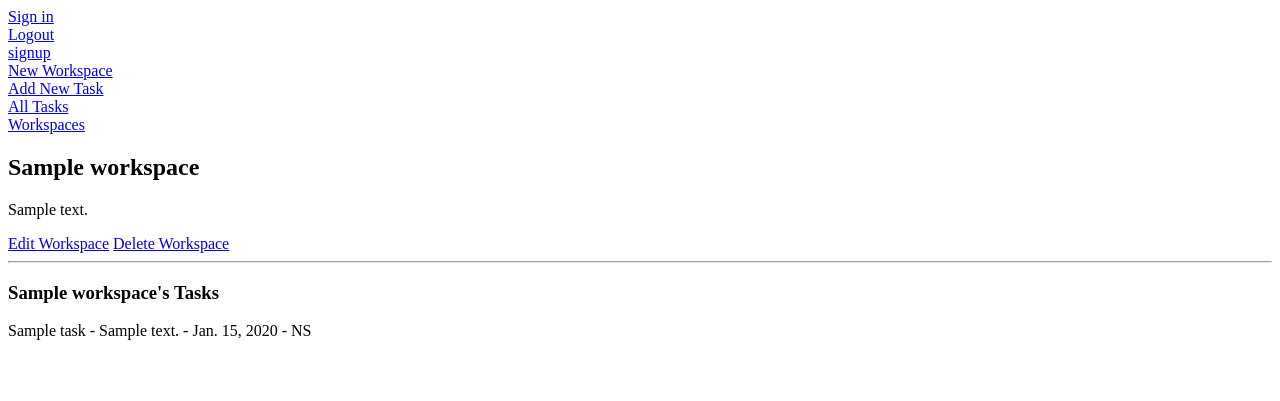
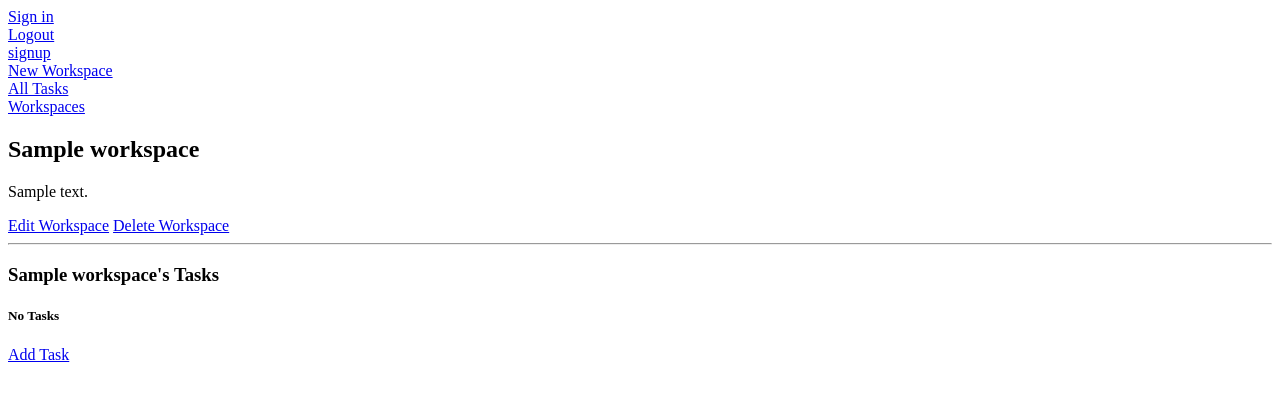
Before and after one commit to ebraa409/OpFlow, a Django app: page /workspaces/1 in a window 1280 px wide. Shown: the top 401 px of the page. Run offline with Django 4.2, Linux system fonts and the light colour scheme; tables that the repository leaves empty hold one stand-in row (values such as "Sample post").

Commit message:
for noor

```diff
--- a/main_app/forms.py
+++ b/main_app/forms.py
@@ -1,6 +1,8 @@
 from django import forms
 from django.contrib.auth.models import User
-from .models import Profile
+from .models import Profile,Task
+from django.forms import ModelForm
+
 
 
 class UpdateUserForm(forms.ModelForm):
@@ -24,3 +26,10 @@
   class Meta:
     model = Profile
     fields = ['first_name', 'last_name', 'image']
+
+
+
+class TaskForm(ModelForm):
+  class Meta: ##declare model that is being used
+    model = Task
+    fields = ['name', 'description','duedate','status']
--- a/main_app/models.py
+++ b/main_app/models.py
@@ -21,11 +21,26 @@
     return self.user.username
 
 
+class Workspace(models.Model):
+  name = models.CharField(max_length=50)
+  description = models.TextField(max_length=300)
+  # tasks = models.ManyToManyField(Task)
+
+
 class Task(models.Model):
   name = models.CharField(max_length=50)
   description = models.TextField(max_length=300)
   duedate = models.DateField()
   status = models.CharField(max_length=100, choices=STATUS, default=STATUS[0][0])
+  workspace = models.ForeignKey(Workspace, on_delete=models.CASCADE,default=1)
+
+
+
+
+
+
+
+
 
 
   def __str__(self):
@@ -34,10 +49,7 @@
   def get_absolute_url(self):
     return reverse('tasks_detail', kwargs={'pk': self.id})
 
-class Workspace(models.Model):
-  name = models.CharField(max_length=50)
-  description = models.TextField(max_length=300)
-  tasks = models.ManyToManyField(Task)
+
 
   def get_absolute_url(self):
     return reverse('detail', kwargs={'workspace_id': self.id})
--- a/main_app/templates/base.html
+++ b/main_app/templates/base.html
@@ -12,7 +12,6 @@
     <nav><a href="{% url 'logout' %}">Logout</a></nav>
     <nav><a href="{% url 'signup' %}">signup</a></nav>
     <nav><a href="{% url 'workspaces_create' %}">New Workspace</a></nav>
-    <nav><a href="{% url 'tasks_create' %}">Add New Task</a></nav>
     <nav><a href="{% url 'tasks_index' %}">All Tasks</a></nav>
     <nav><a href="{% url 'index' %}">Workspaces</a></nav>
   </header>
--- a/main_app/templates/main_app/task_form.html
+++ b/main_app/templates/main_app/task_form.html
@@ -10,10 +10,11 @@
 
 <form action="" method="post">
   {% csrf_token %}
+  <input type="hidden" name="workspace_id" value="{{ workspace.id }}">
   <table>
     {{form.as_table}}
   </table>
-  <input type="submit" value="Submit!" class="btn">
+  <input type="submit" value="Submit!">
 </form>
 
 
--- a/main_app/templates/workspaces/detail.html
+++ b/main_app/templates/workspaces/detail.html
@@ -14,12 +14,12 @@
 
 <hr>
 
-<div class="row">
-  <div class="col s6">
-    <h3>{{ workspace.name }}'s Tasks</h3>
+<div>
+  <div>
+      <h3> {{ workspace.name }}'s Tasks</h3>
 
-    {% if workspace.tasks.count %}
-      {% for task in workspace.tasks.all %}
+      {% if tasks %}
+          {% for task in tasks %}
               <div>
                   <span>
                       {{ task.name }} - {{ task.description }} - {{ task.duedate }} - {{ task.status }}
@@ -32,6 +32,10 @@
   </div>
 </div>
 
+<div>
+  <a href="{% url 'tasks_create' workspace.id %}">Add Task</a>
+
+</div>
 
 
 
--- a/main_app/urls.py
+++ b/main_app/urls.py
@@ -19,9 +19,12 @@
   path('workspaces/create', views.WorkspaceCreate.as_view(), name='workspaces_create'),
   path('workspaces/<int:pk>/update/', views.WorkspaceUpdate.as_view(), name='workspaces_update'),
   path('workspaces/<int:pk>/delete/', views.WorkspaceDelete.as_view(), name='workspaces_delete'),
+  path('workspaces/<int:workspace_id>/add_tasks/', views.TaskCreate.as_view(), name='tasks_create'),
+
 
   ## Tasks CRUDS
-  path('tasks/create', views.TaskCreate.as_view(), name='tasks_create'),
+  # path('tasks/<int:workspace_id>/create/', views.TaskCreate.as_view(), name='tasks_create'),
+
   path('tasks/<int:pk>/update/', views.TaskUpdate.as_view(), name='tasks_update'),
   path('tasks/<int:pk>/delete/', views.TaskDelete.as_view(), name='tasks_delete'),
   path('tasks/', views.TaskList.as_view(), name='tasks_index'),
--- a/main_app/views.py
+++ b/main_app/views.py
@@ -7,6 +7,8 @@
 from .models import Workspace, Task
 from django.views.generic.edit import CreateView, UpdateView, DeleteView
 from django.views.generic import DetailView, ListView
+from .forms import TaskForm
+
 
 # Create your views here.
 
@@ -84,7 +86,25 @@
 
 def workspaces_detail(request, workspace_id):
   workspace = Workspace.objects.get(id =workspace_id)
-  return render(request, 'workspaces/detail.html', {'workspace': workspace})
+  task_form = TaskForm()
+  return render(request, 'workspaces/detail.html', {'workspace': workspace, 'task_form':task_form})
+
+
+
+
+
+
+# def cats_detail(request, cat_id):
+#   #Select * FROM 'main_app_cat' WHERE id = cat_id
+#   cat = Cat.objects.get(id=cat_id)
+#   feeding_form = FeedingForm()
+#   ## Exclude those ids which exist in cat_toys join table with the current cat id
+#   toys_cats_doesnt_have = Toy.objects.exclude(id__in = cat.toys.all().values_list('id'))
+#   return render(request, 'cats/detail.html', {'cat': cat, 'feeding_form': feeding_form, 'toys':toys_cats_doesnt_have})
+
+
+
+
 
 
 class TaskList(ListView):
@@ -98,6 +118,19 @@
   model = Task
   fields = ['name', 'description', 'duedate', 'status' ]
 
+
+  def add_task(request, workspace_id):
+    form = TaskCreate(request.POST)
+    if form.is_valid():
+      new_task = form.save(commit = False)
+      new_task.workspace_id = workspace_id
+      new_task.save()
+    return redirect('', workspace_id = workspace_id)
+
+  # def form_valid(self, form):
+  #   workspace_id = self.kwargs['workspace_id']
+  #   form.instance.workspace = Workspace.objects.get(id=self.kwargs['workspace_id'])
+  #   return super().form_valid(form)
 
 class TaskUpdate(UpdateView):
   model = Task
@@ -114,5 +147,5 @@
 
 
 def unassoc_task(request, workspace_id, task_id):
-  Workspace.objects.get(id=workspace_id).tasks.add(task_id)
+  Workspace.objects.get(id=workspace_id).tasks.remove(task_id)
   return redirect('detail', workspace_id=workspace_id)
```
Also changed, not shown: main_app/migrations/0008_remove_workspace_tasks_task_workspace.py (added). Lines whose indentation alone changed are shown as unchanged.
